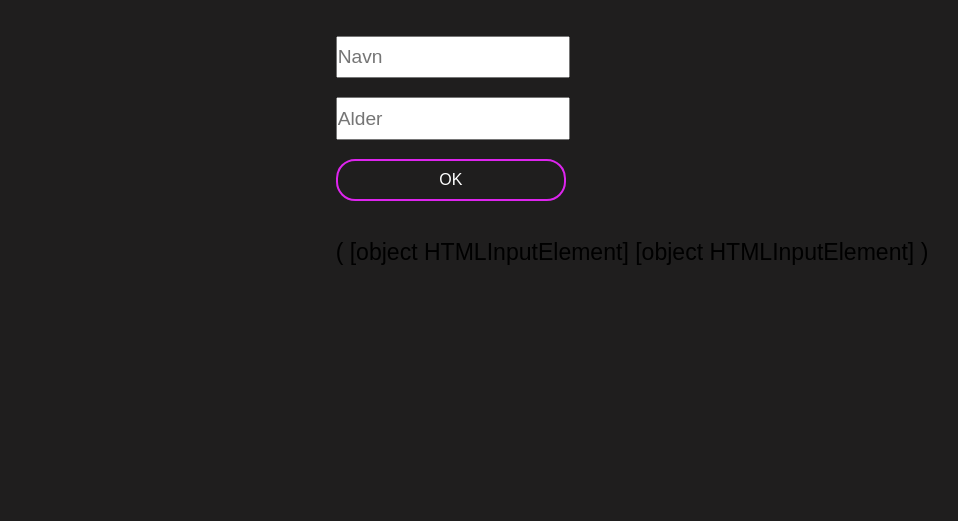
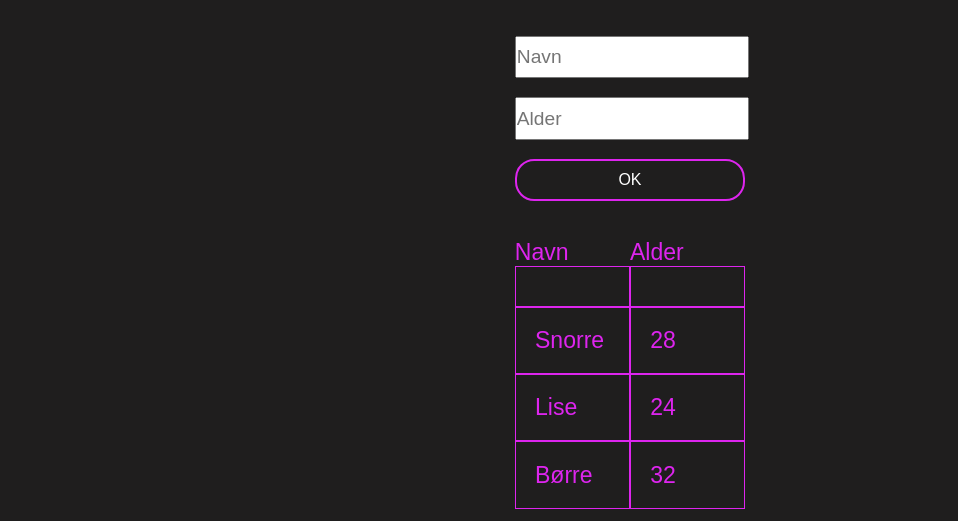
Before and after one commit to Torjus2310/Java_script_oppgavesett_04, a plain HTML site: page o2/index.html in a window 1280 px wide. Both pictures are taken after a click on the button "OK". Shown: the part 85-606 px from the top of the page, without its empty margins (8-966 px from the left). Drawn offline with Linux system fonts and the light colour scheme.

Commit message:
oppgave 2 fiks

```diff
--- a/o2/index.css
+++ b/o2/index.css
@@ -9,12 +9,30 @@ body {
     background-color:rgb(31, 30, 30);
 }
 
-div {
+#listVenner {
     display: grid;
     justify-content: center;
-    gap: 1rem;
     margin-top:1rem;
+    grid-template-columns: repeat(2,1fr);
+    width:12rem;
+    color: rgb(221, 37, 238);
+
 }
+
+div.vennetabell {
+     border:1px solid rgb(221, 37, 238);
+     padding:1rem;
+     margin:0;
+
+}
+
+
+.center {
+    display: grid;
+    justify-content: center;
+    gap:1rem;
+}
+
 
 
 
@@ -60,7 +78,7 @@ input {
 
 }
 
-li, p{
+p{
     font-size: 1rem;
     color: rgb(221, 37, 238);
 
--- a/o2/index.html
+++ b/o2/index.html
@@ -10,15 +10,12 @@
 
     <h3>Oppgave 02</h3>
 
-        <div id="div1">
-            <input type="text" id="navn" placeholder="Navn">
-            <input type="text" id="alder" placeholder="Alder">
+      <div class="center">
+            <input type="text" id="inpNavn" placeholder="Navn">
+            <input type="text" id="inpAlder" placeholder="Alder">
             <button id="btn">OK</button>
 
-            <table id="#listVenn">
-
-
-            </table>
+          <div id="listVenner"></div>
 
         </div>
 
--- a/o2/index.js
+++ b/o2/index.js
@@ -1,24 +1,34 @@
-let navn = document.querySelector ("#navn");
-let alder = document.querySelector ("#alder");
-let btn = document.querySelector ("#btn");
-let listVenn = document.querySelector ("#listVenn");
+const listVenner = document.querySelector ("#listVenner")
+const inpNavn = document.querySelector ("#inpNavn");
+const inpAlder = document.querySelector ("#inpAlder");
+const btn = document.querySelector ("#btn");
 
-/*let venner = [
+
+let venner = [
     { navn: "Snorre", alder: 28 },
     { navn: "Lise", alder: 24 },
     { navn: "Børre", alder: 32 }
-    ]*/
+  ]
+
+  function visVenner () {
 
 
+      listVenner.innerHTML = "<div>Navn</div><div>Alder</div>";
 
-function LeggTilNavn() {
-
-    div1.innerHTML += `(<tr>  <td>${navn}</td> <td>${alder} </td>  </tr>)`
-    console.log (navn)
+      for(const venn of venner) {
+          listVenner.innerHTML+= `
+          <div class="vennetabell">${venn.navn}</div>
+          <div class="vennetabell">${venn.alder}</div>
+          `
+      }
+  }
+visVenner()
 
 
+function leggTilVenn() {
+    const nyVenn = { navn: inpNavn.value, alder: inpAlder.value}
+    venner = [nyVenn, ...venner];
+    visVenner();
 }
 
-btn.onclick = LeggTilNavn;
-
-console.log (navn)
+btn.onclick = leggTilVenn;
```
